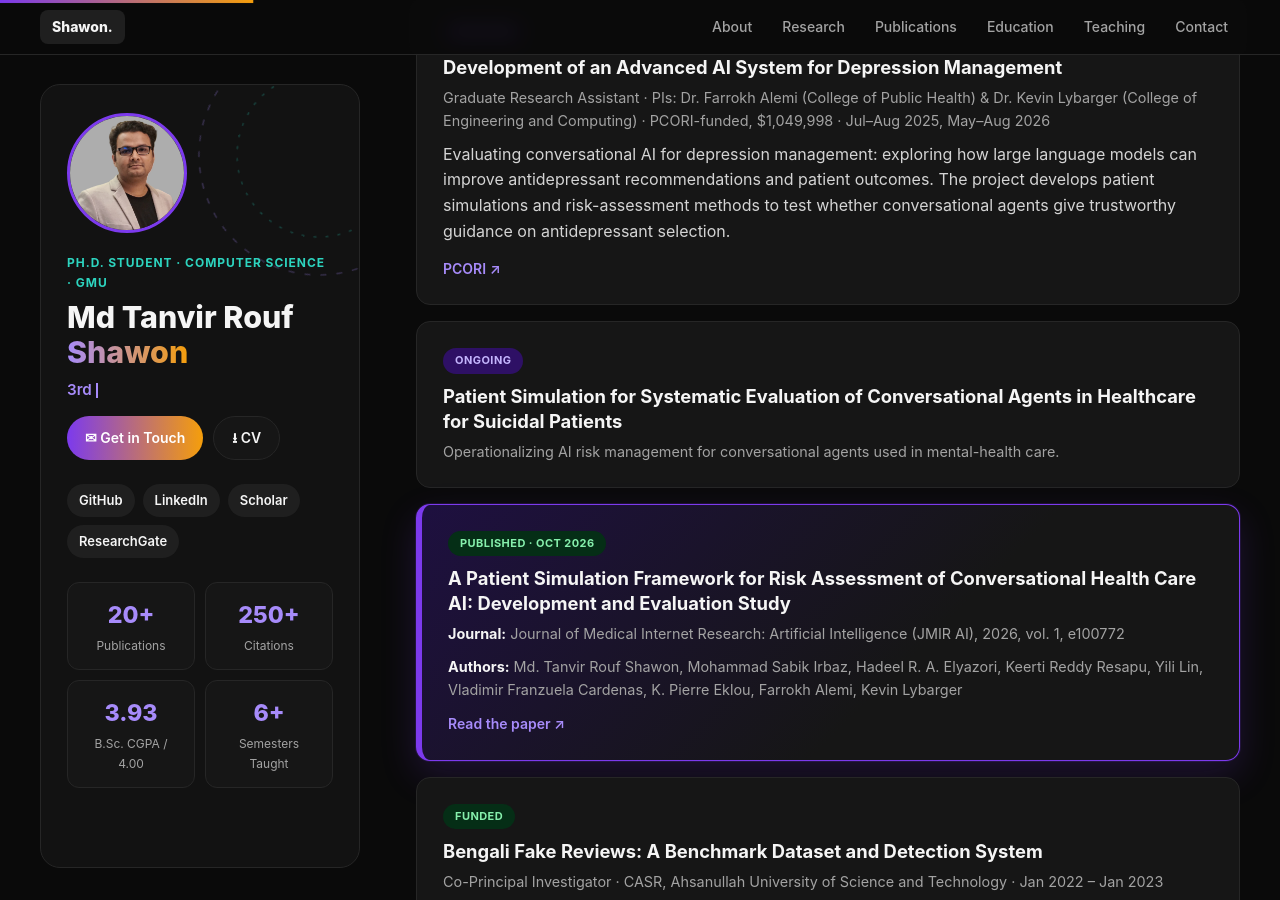
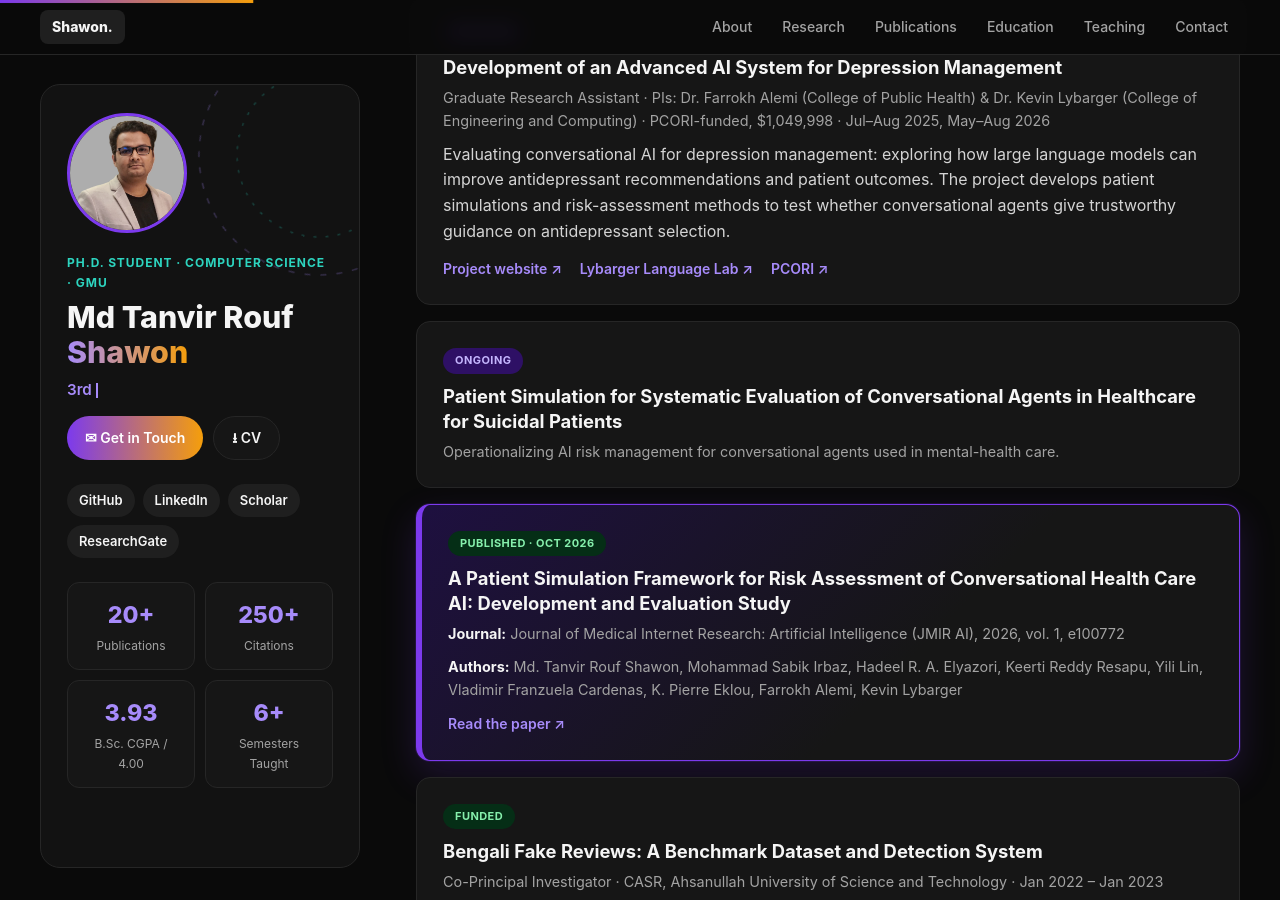
Before and after one commit to shawon-tanvir/shawon-tanvir.github.io, a Jekyll site: the page built from _pages/about.md, in a window 1280 px wide and 900 px high, scrolled down 1206 px. Built offline with Jekyll 4.4.1, drawn with Linux system fonts in a browser that asks for light colours.

Commit message:
Link the Lybarger Language Lab and the project website from the research project

```diff
--- a/_pages/about.md
+++ b/_pages/about.md
@@ -78,7 +78,7 @@ redirect_from:
 <section id="about" class="reveal">
   <span class="kicker">Get to know me</span>
   <h2>About Me</h2>
-  <p>I am a 3rd-year Ph.D. student in Computer Science at <a href="http://gmu.edu/">George Mason University</a>, advised by <a href="https://www.gmu.edu/profiles/klybarge">Dr. Kevin Lybarger</a>. My research centers on health informatics, building and evaluating conversational AI systems for safety in mental-health care, particularly how these systems behave around vulnerable patients before they ever reach a real clinical setting.</p>
+  <p>I am a 3rd-year Ph.D. student in Computer Science at <a href="http://gmu.edu/">George Mason University</a>, advised by <a href="https://www.lybargerlanguagelab.org/">Dr. Kevin Lybarger</a>. My research centers on health informatics, building and evaluating conversational AI systems for safety in mental-health care, particularly how these systems behave around vulnerable patients before they ever reach a real clinical setting.</p>
   <p>My path here started in natural language processing. As Co-Principal Investigator on a CASR-funded project at AUST, I helped build one of the early benchmark datasets for detecting fake reviews in Bengali, alongside published work spanning NLP and computer vision. That line of research is what pulled me toward safety-critical applications of AI, which is why my Ph.D. work now focuses on patient-simulation frameworks for evaluating conversational agents used in mental-health care.</p>
   <p>I was formerly a Lecturer at <a href="http://aust.edu/">Ahsanullah University of Science and Technology (AUST)</a>, Dhaka, Bangladesh, in the <a href="https://www.aust.edu/cse">Department of CSE</a>, where I also completed my B.Sc. in Computer Science and Engineering, graduating first in my class. Between 2021 and 2024 I taught across much of the undergraduate CS curriculum there, from introductory and assembly-language programming to algorithms, pattern recognition, and soft computing, and later trained government-sponsored cohorts of teachers in Python and AI as part of a national digital-literacy initiative in Bangladesh.</p>
   <p>Teaching taught me as much as it let me teach: explaining complex concepts and engaging with students' questions continually challenged me to deepen my own understanding, which is part of what drew me toward a Ph.D.</p>
@@ -130,6 +130,8 @@ redirect_from:
     <p class="meta">Graduate Research Assistant · PIs: Dr. Farrokh Alemi (College of Public Health) &amp; Dr. Kevin Lybarger (College of Engineering and Computing) · PCORI-funded, $1,049,998 · Jul–Aug 2025, May–Aug 2026</p>
     <p>Evaluating conversational AI for depression management: exploring how large language models can improve antidepressant recommendations and patient outcomes. The project develops patient simulations and risk-assessment methods to test whether conversational agents give trustworthy guidance on antidepressant selection.</p>
     <div class="card__links">
+      <a href="https://rapidimprovement.ai/">Project website ↗</a>
+      <a href="https://www.lybargerlanguagelab.org/">Lybarger Language Lab ↗</a>
       <a href="https://www.pcori.org/">PCORI ↗</a>
     </div>
   </div>
```
